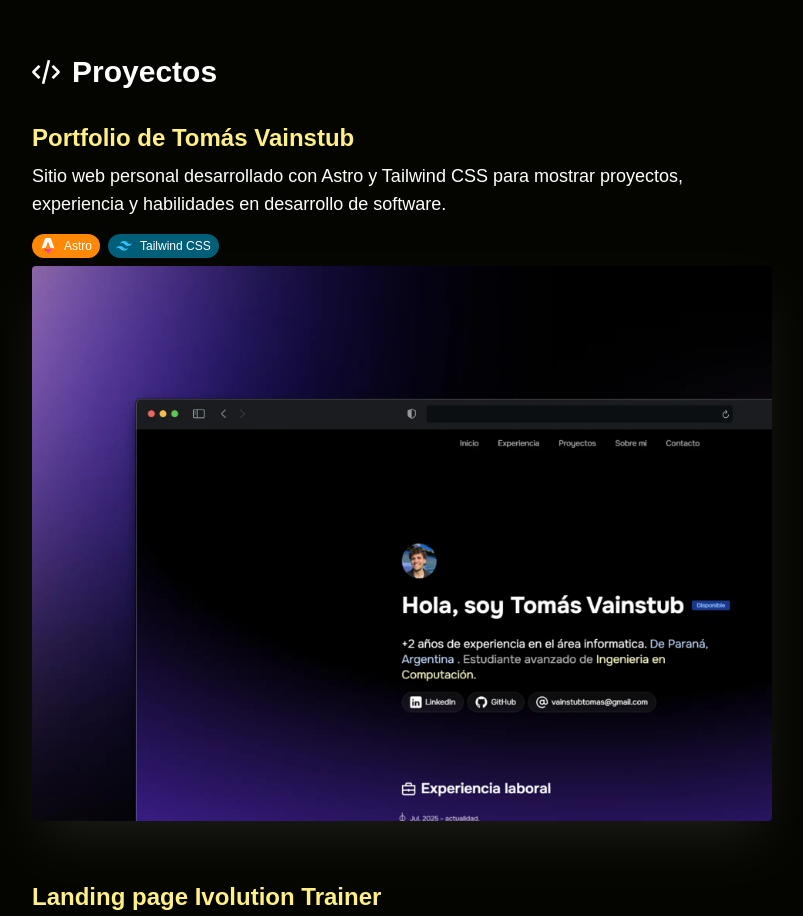
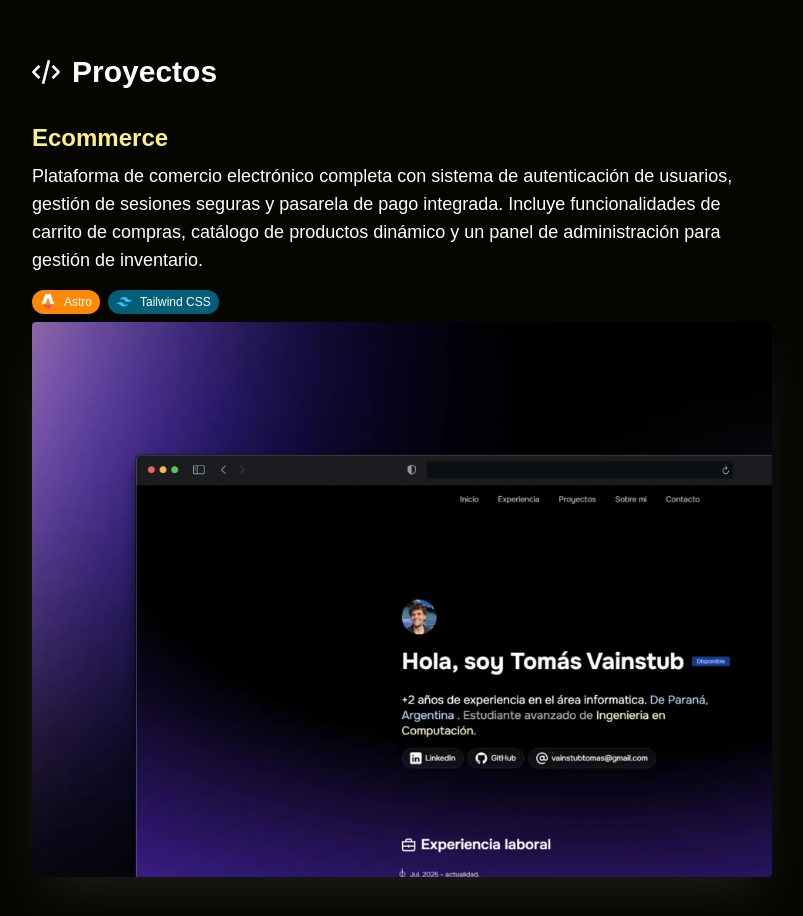
Before and after one commit to VainstubTomas/vainstubTom-s_portfolio, an Astro site: page / in a window 1280 px wide. Shown: the part 1240-2156 px from the top of the page, without its empty margins (238-1041 px from the left). Built offline with nearby package versions, Linux system fonts and the light colour scheme; Astro itself is replaced by a stand-in of ours.

Commit message:
feat: add Ecommerce project with description and initial tags

```diff
--- a/src/components/Projects.astro
+++ b/src/components/Projects.astro
@@ -35,6 +35,18 @@
 }
 
 const PROJECTS = [
+    {
+       title:'Ecommerce',
+       description: 'Plataforma de comercio electrónico completa con sistema de autenticación de usuarios, gestión de sesiones seguras y pasarela de pago integrada. Incluye funcionalidades de carrito de compras, catálogo de productos dinámico y un panel de administración para gestión de inventario.',
+       //TODO: agregar link,
+       link:'#',
+       //TODO: agregar link,
+       github: '#',
+       //TODO: modificar img,
+       image:'/projects/portfolio.webp',
+       //TODO: modificar tags,
+       tags:[TAGS.ASTRO, TAGS.TAILWIND]
+    },
     {
        title:'Portfolio de Tomás Vainstub',
        description: 'Sitio web personal desarrollado con Astro y Tailwind CSS para mostrar proyectos, experiencia y habilidades en desarrollo de software.',
```
